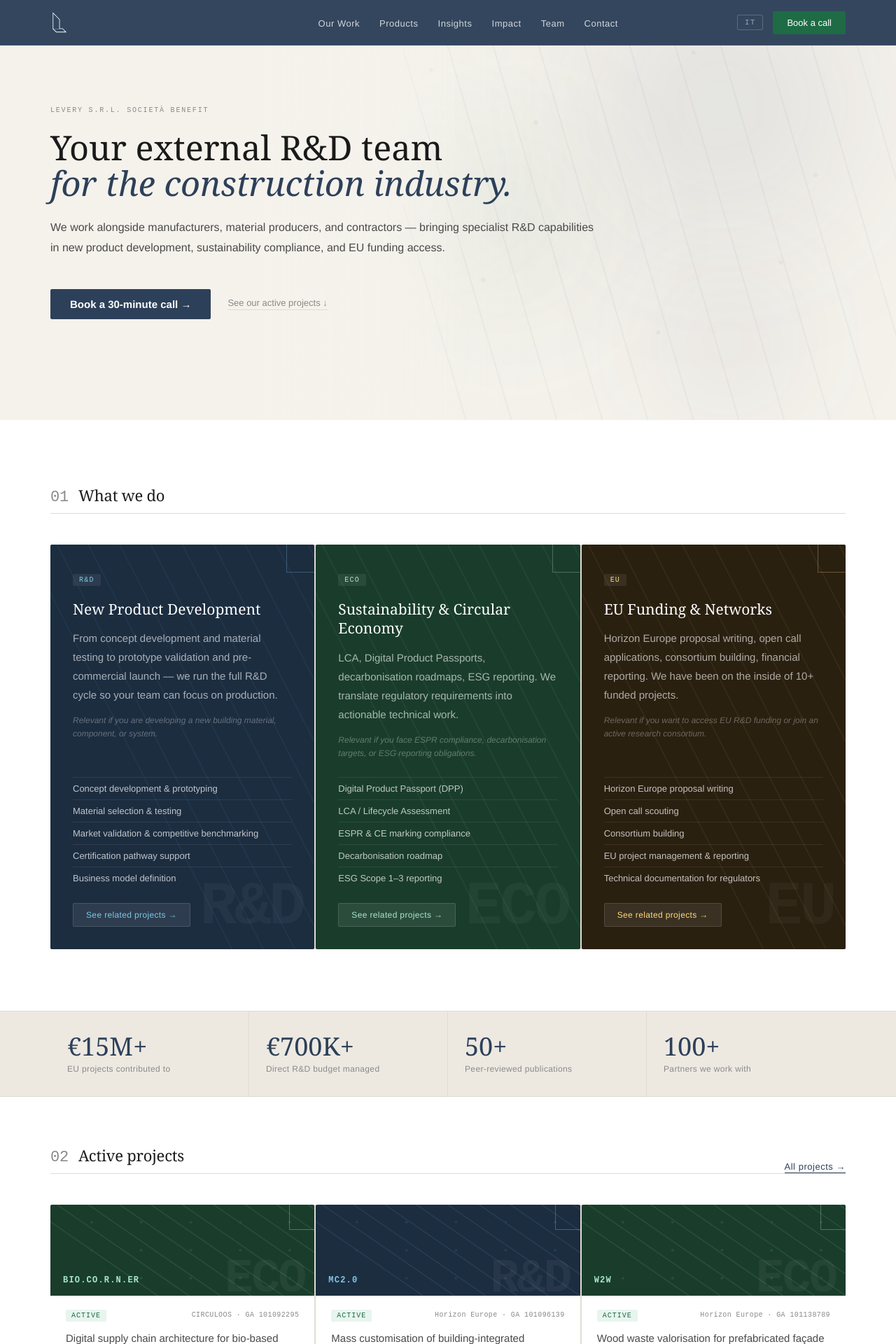
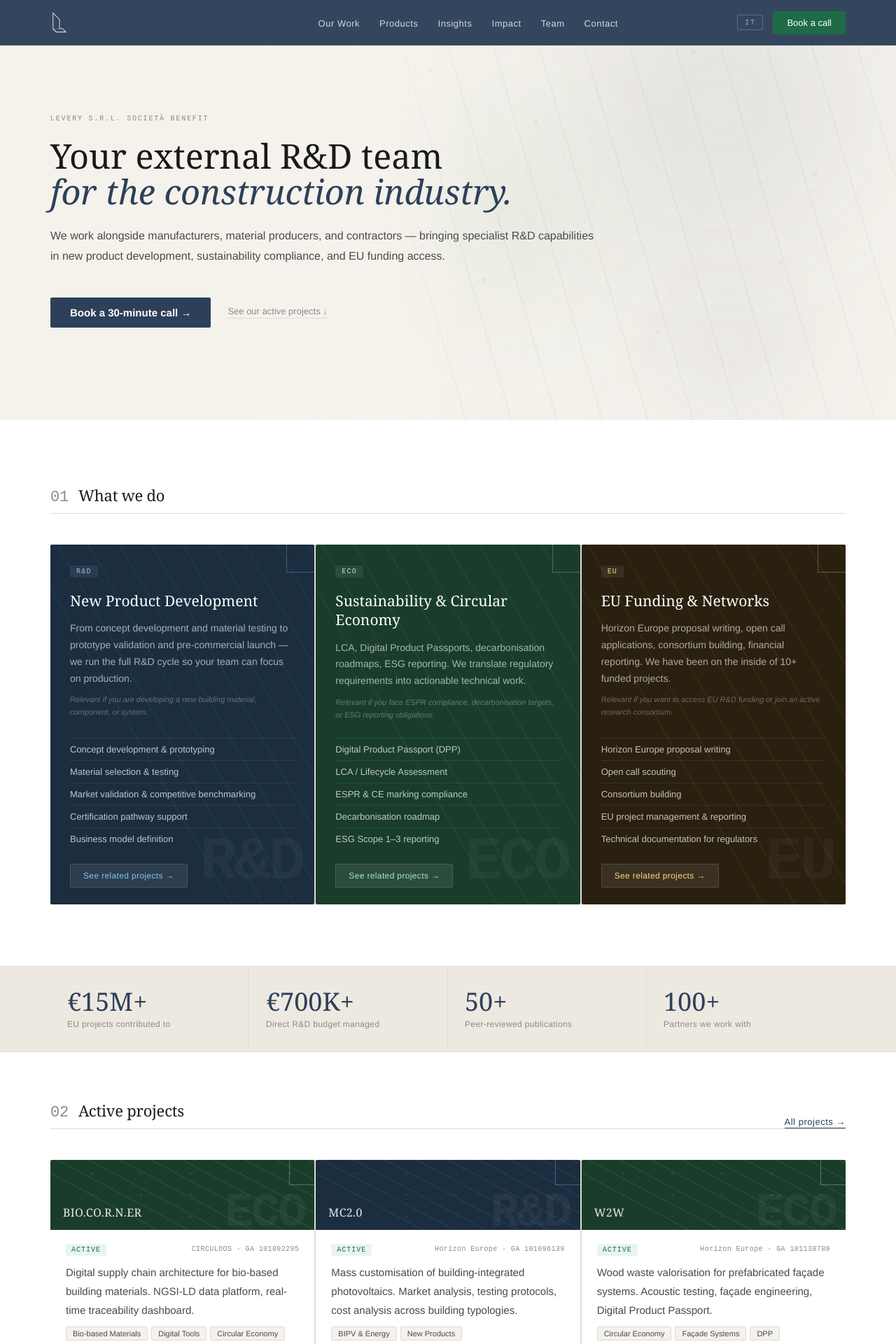
Before and after one commit to levery-srl/levery-website, a Next.js app: page / in a window 1280 px wide. Shown: the top 1920 px of the page at 70% size. Built offline with nearby package versions, Linux system fonts and the light colour scheme.

Commit message:
Add files via upload

```diff
--- a/app/page.jsx
+++ b/app/page.jsx
@@ -126,7 +126,7 @@ function CardHeader({ domain, name, height=130 }) {
       <div style={{ position:"absolute", top:0, right:0, width:36, height:36, borderBottom:`1.5px solid ${accent}`, borderLeft:`1.5px solid ${accent}`, opacity:0.35 }}/>
       {name && (
         <div style={{ position:"absolute", bottom:14, left:18 }}>
-          <span style={{ fontSize:12, fontFamily:"monospace", letterSpacing:"0.1em", color:accent, fontWeight:600, textTransform:"uppercase" }}>{name}</span>
+          <span style={{ fontSize:16, fontFamily:"'Georgia',serif", letterSpacing:"0.02em", color:"rgba(255,255,255,0.9)", fontWeight:400 }}>{name}</span>
         </div>
       )}
     </div>
@@ -333,7 +333,7 @@ export default function LeveryHomepage() {
         </svg>
         <div style={{ position:"absolute", top:0, left:"38%", width:"14%", height:"100%", zIndex:2,
           background:`linear-gradient(to right, ${C.sand}, transparent)`, pointerEvents:"none" }}/>
-        <div style={{ maxWidth:1200, margin:"0 auto", padding:"clamp(48px, 7vh, 88px) 32px clamp(40px, 6vh, 72px)", width:"100%", position:"relative", zIndex:3 }}>
+        <div style={{ maxWidth:1200, margin:"0 auto", padding:"clamp(72px, 10vh, 120px) 32px clamp(48px, 6vh, 72px)", width:"100%", position:"relative", zIndex:3 }}>
           <div style={{ maxWidth:780 }}>
             <span style={{ fontFamily:"monospace", fontSize:10, letterSpacing:"0.18em", color:C.inkLight, textTransform:"uppercase", marginBottom:22, display:"block" }}>{t.heroLabel}</span>
             <h1 className="l-hero-h1" style={{ fontSize:"clamp(38px, 3.8vw, 64px)", fontWeight:400, color:C.ink, lineHeight:1.05, margin:"0 0 24px", fontFamily:"'Georgia','Times New Roman',serif" }}>
@@ -381,13 +381,13 @@ export default function LeveryHomepage() {
                   <div style={{ position:"absolute", right:16, bottom:16, fontSize:88, fontFamily:"monospace", fontWeight:700, color:"rgba(255,255,255,0.04)", letterSpacing:"-0.04em", lineHeight:1, userSelect:"none", pointerEvents:"none" }}>{label}</div>
 
                   {/* Content */}
-                  <div style={{ padding:"36px 32px 32px", display:"flex", flexDirection:"column", flexGrow:1, justifyContent:"space-between", position:"relative", zIndex:1 }}>
+                  <div style={{ padding:"24px 28px 24px", display:"flex", flexDirection:"column", flexGrow:1, justifyContent:"space-between", position:"relative", zIndex:1 }}>
                     {/* TOP: label + title + desc + ifText — grows to fill space */}
                     <div>
                       <span style={{ display:"inline-block", fontSize:10, fontFamily:"monospace", letterSpacing:"0.12em", color:accent, background:"rgba(255,255,255,0.07)", padding:"3px 9px", borderRadius:2, marginBottom:20, alignSelf:"flex-start", textTransform:"uppercase" }}>{label}</span>
                       <h3 style={{ fontSize:21, fontWeight:400, color:C.white, margin:"0 0 14px", fontFamily:"'Georgia',serif", lineHeight:1.3 }}>{svc.title}</h3>
-                      <p style={{ fontSize:15, lineHeight:1.8, color:"rgba(255,255,255,0.62)", margin:"0 0 14px", fontFamily:"'Helvetica Neue',Arial,sans-serif" }}>{svc.desc}</p>
-                      <p style={{ fontSize:12, fontStyle:"italic", color:"rgba(255,255,255,0.32)", margin:0, fontFamily:"'Helvetica Neue',Arial,sans-serif", lineHeight:1.6 }}>{svc.ifText}</p>
+                      <p style={{ fontSize:14, lineHeight:1.7, color:"rgba(255,255,255,0.62)", margin:"0 0 10px", fontFamily:"'Helvetica Neue',Arial,sans-serif" }}>{svc.desc}</p>
+                      <p style={{ fontSize:11, fontStyle:"italic", color:"rgba(255,255,255,0.32)", margin:0, fontFamily:"'Helvetica Neue',Arial,sans-serif", lineHeight:1.6 }}>{svc.ifText}</p>
                     </div>
                     {/* BOTTOM: capabilities list + link — always anchored to bottom */}
                     <div>
@@ -440,7 +440,7 @@ export default function LeveryHomepage() {
               return (
                 <div key={i} style={{ background:C.white, display:"flex", flexDirection:"column", overflow:"hidden", borderRadius:2 }} className="l-proj-card">
                   <div className="l-proj-header" style={{ transition:"filter 0.2s" }}>
-                    <CardHeader domain={dom} name={p.name} height={130}/>
+                    <CardHeader domain={dom} name={p.name} height={100}/>
                   </div>
                   <div style={{ padding:"20px 22px 22px", display:"flex", flexDirection:"column", gap:10, flexGrow:1 }}>
                     <div style={{ display:"flex", justifyContent:"space-between", alignItems:"flex-start", gap:8 }}>
```
